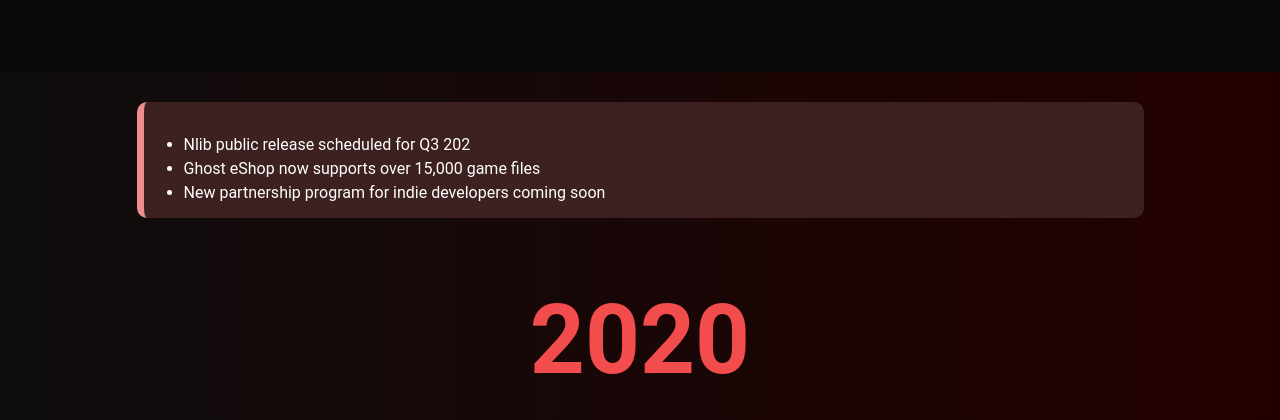
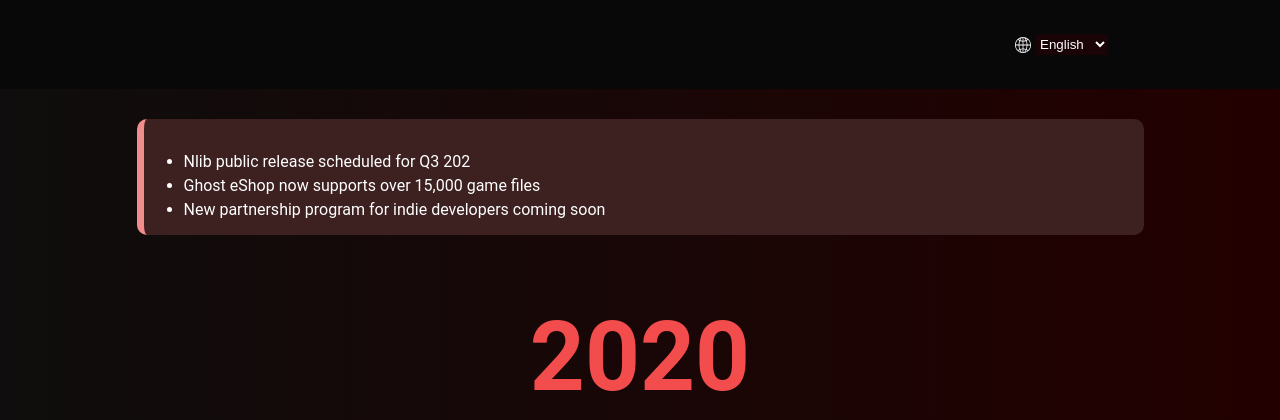
Before and after one commit to ghost-land/GhostLand-Web, a Flask app: template templates/index.jinja in a window 1280 px wide. Shown: the top 420 px of the page. Run offline with Flask 3, Linux system fonts and the light colour scheme; the template is opened without the code that fills it, so the values that code supplies are empty; parts of the project's set-up code (start-up, migrations or seed data) failed here and were passed over.

Commit message:
Add language selector in the header
Implemented a language selector in the header for all pages. Allows users to switch between available languages easily.

```diff
--- a/static/css/style.css
+++ b/static/css/style.css
@@ -26,6 +26,30 @@ header, footer {
   color: #fff;
   padding: 20px;
   text-align: center;
+}
+
+#language-selector {
+  display: flex;
+  justify-content: space-between;
+  align-items: center;
+}
+
+#language-selector select {
+  height: 120%;
+  background-color: rgb(26, 4, 7);
+  color: rgb(255 255 255 / 1);
+  border: none;
+}
+
+#language-selector::before {
+  content: '';
+  display: inline-block;
+  width: 16px;
+  height: 16px;
+  background-image: url('../../static/images/world.svg');
+  background-size: contain;
+  background-repeat: no-repeat;
+  margin-right: 5px;
 }
 
 header a {
--- a/static/js/header.js
+++ b/static/js/header.js
@@ -3,3 +3,26 @@ function menuOnClick() {
     document.getElementById("nav").classList.toggle("change");
     document.getElementById("menu-bg").classList.toggle("change-bg");
 }
+
+// Language selector functionality
+document.addEventListener('DOMContentLoaded', function() {
+    const langSelector = document.getElementById('lang-select')
+    if (langSelector) {
+        // Set default value to langSelector using URL
+        const currentPath = window.location.pathname
+        const langCode = currentPath.split('/')[1]
+        if (langCode && langCode.length == 2) {
+            langSelector.value = langCode
+        }
+
+        langSelector.addEventListener('change', function() {
+            const selectedLang = this.value
+            console.log('Selected language:' + selectedLang);
+            if (langCode && langCode.length == 2) {
+                window.location.href = '/' + selectedLang + '/' + window.location.pathname.slice(3)
+            } else {
+                window.location.href = '/' + selectedLang + '/' + window.location.pathname
+            }
+        })
+    }
+})
--- a/templates/components/header.html
+++ b/templates/components/header.jinja
@@ -12,6 +12,14 @@
       </div>
       <nav class="nav" id="nav">
         <ul>
+          <div id="language-selector">
+
+            <select id="lang-select">
+              <option value="en" selected>English</option>
+              <option value="fr">Français</option>
+            </select>
+
+          </div>
         <li><a href="/announcements">{{ text('Announcements', lang) }}</a></li>
         <li><a href="/about">{{ text('About', lang) }}</a></li>
         <li><a href="/#projects">{{ text('Projects', lang) }}</a></li>
--- a/templates/errorhandler.jinja
+++ b/templates/errorhandler.jinja
@@ -10,7 +10,7 @@
     <title>{{error_code}}</title>
 </head>
 <body>
-    {% include 'components/header.html' %}
+    {% include 'components/header.jinja' %}
 
     <main>
         <div id="container">
--- a/templates/index.jinja
+++ b/templates/index.jinja
@@ -10,7 +10,7 @@
     <title>{{ text('main_page_title', lang) }}</title>
 </head>
 <body>
-    {% include 'components/header.html' %}
+    {% include 'components/header.jinja' %}
 
     <main>
         <div class="latest-announcements">
--- a/templates/news.jinja
+++ b/templates/news.jinja
@@ -10,7 +10,7 @@
     <title></title>
 </head>
 <body>
-    {% include 'components/header.html' %}
+    {% include 'components/header.jinja' %}
 
     <main>
         <div id="container">
```
Also changed, not shown: static/images/world.svg (added).
